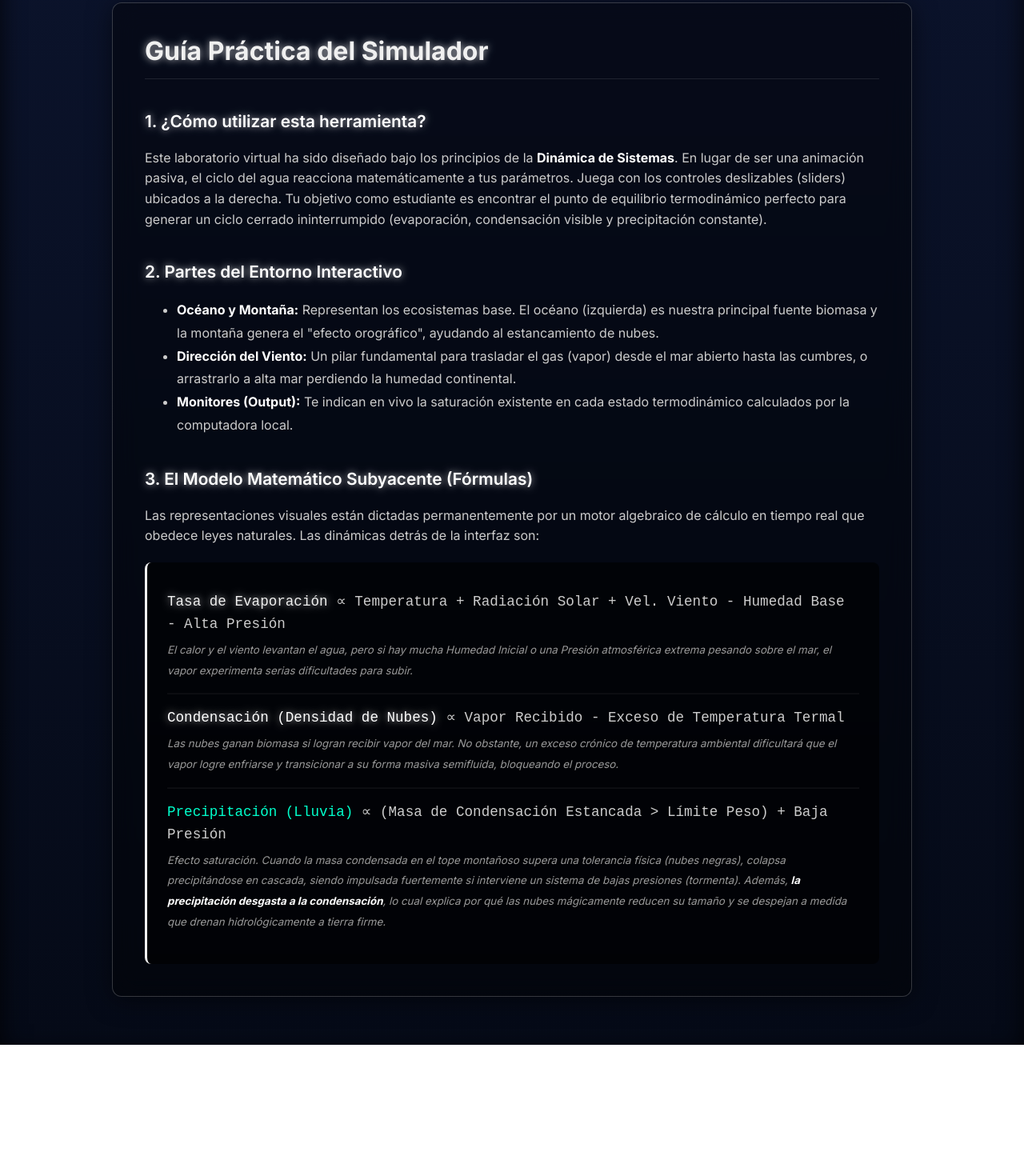
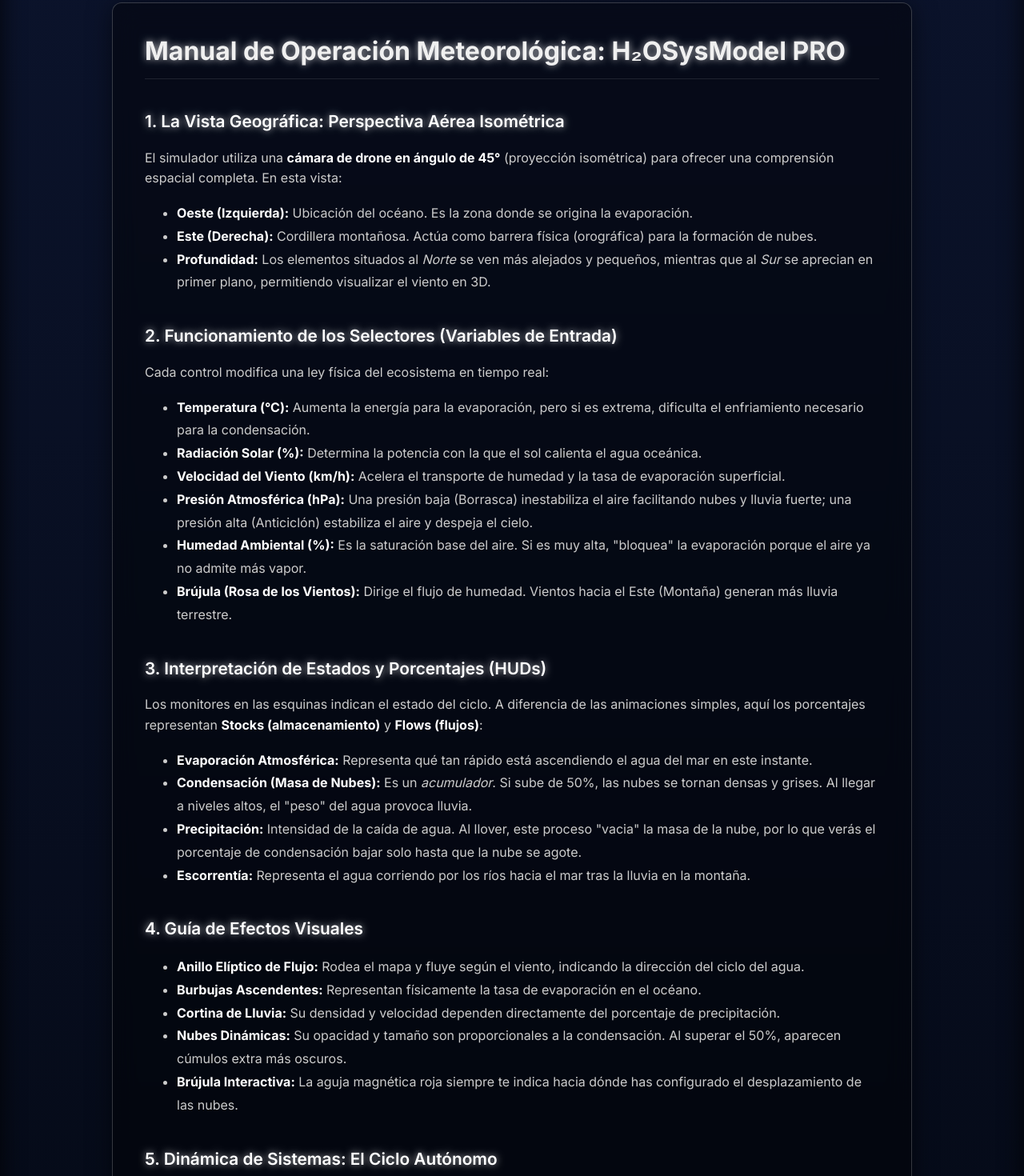
Before and after one commit to CrisAguirre/watercycle, an Angular app: page /simulation in a window 1280 px wide. Shown: the part 860-2330 px from the top of the page at 80% size. Before the commit the page ends 2166 px from the top, so only its background shows below. Built offline with nearby package versions, Linux system fonts and the light colour scheme.

Commit message:
uppdate use steps

```diff
--- a/src/app/components/simulation/simulation.component.html
+++ b/src/app/components/simulation/simulation.component.html
@@ -202,41 +202,59 @@
   </div>
 </div>
 
-  <!-- Pie de página: Guía Dinámica -->
+  <!-- Pie de página: Guía de Usuario y Taller Meteorológico -->
   <footer class="educational-guide">
     <div class="guide-content glass-panel">
-      <h2 class="text-neon-blue">Guía Práctica del Simulador</h2>
+      <h2 class="text-neon-blue">Manual de Operación Meteorológica: H₂OSysModel PRO</h2>
 
       <section>
-        <h3 class="text-neon-purple mt-4">1. ¿Cómo utilizar esta herramienta?</h3>
-        <p>Este laboratorio virtual ha sido diseñado bajo los principios de la <strong>Dinámica de Sistemas</strong>. En lugar de ser una animación pasiva, el ciclo del agua reacciona matemáticamente a tus parámetros. Juega con los controles deslizables (sliders) ubicados a la derecha. Tu objetivo como estudiante es encontrar el punto de equilibrio termodinámico perfecto para generar un ciclo cerrado ininterrumpido (evaporación, condensación visible y precipitación constante).</p>
-      </section>
-
-      <section>
-        <h3 class="text-neon-purple mt-4">2. Partes del Entorno Interactivo</h3>
+        <h3 class="text-neon-purple mt-4">1. La Vista Geográfica: Perspectiva Aérea Isométrica</h3>
+        <p>El simulador utiliza una <strong>cámara de drone en ángulo de 45°</strong> (proyección isométrica) para ofrecer una comprensión espacial completa. En esta vista:</p>
         <ul>
-          <li><strong>Océano y Montaña:</strong> Representan los ecosistemas base. El océano (izquierda) es nuestra principal fuente biomasa y la montaña genera el "efecto orográfico", ayudando al estancamiento de nubes.</li>
-          <li><strong>Dirección del Viento:</strong> Un pilar fundamental para trasladar el gas (vapor) desde el mar abierto hasta las cumbres, o arrastrarlo a alta mar perdiendo la humedad continental.</li>
-          <li><strong>Monitores (Output):</strong> Te indican en vivo la saturación existente en cada estado termodinámico calculados por la computadora local.</li>
+          <li><strong>Oeste (Izquierda):</strong> Ubicación del océano. Es la zona donde se origina la evaporación.</li>
+          <li><strong>Este (Derecha):</strong> Cordillera montañosa. Actúa como barrera física (orográfica) para la formación de nubes.</li>
+          <li><strong>Profundidad:</strong> Los elementos situados al <em>Norte</em> se ven más alejados y pequeños, mientras que al <em>Sur</em> se aprecian en primer plano, permitiendo visualizar el viento en 3D.</li>
         </ul>
       </section>
 
       <section>
-        <h3 class="text-neon-purple mt-4">3. El Modelo Matemático Subyacente (Fórmulas)</h3>
-        <p>Las representaciones visuales están dictadas permanentemente por un motor algebraico de cálculo en tiempo real que obedece leyes naturales. Las dinámicas detrás de la interfaz son:</p>
+        <h3 class="text-neon-purple mt-4">2. Funcionamiento de los Selectores (Variables de Entrada)</h3>
+        <p>Cada control modifica una ley física del ecosistema en tiempo real:</p>
+        <ul>
+          <li><strong>Temperatura (°C):</strong> Aumenta la energía para la evaporación, pero si es extrema, dificulta el enfriamiento necesario para la condensación.</li>
+          <li><strong>Radiación Solar (%):</strong> Determina la potencia con la que el sol calienta el agua oceánica.</li>
+          <li><strong>Velocidad del Viento (km/h):</strong> Acelera el transporte de humedad y la tasa de evaporación superficial.</li>
+          <li><strong>Presión Atmosférica (hPa):</strong> Una presión baja (Borrasca) inestabiliza el aire facilitando nubes y lluvia fuerte; una presión alta (Anticiclón) estabiliza el aire y despeja el cielo.</li>
+          <li><strong>Humedad Ambiental (%):</strong> Es la saturación base del aire. Si es muy alta, "bloquea" la evaporación porque el aire ya no admite más vapor.</li>
+          <li><strong>Brújula (Rosa de los Vientos):</strong> Dirige el flujo de humedad. Vientos hacia el Este (Montaña) generan más lluvia terrestre.</li>
+        </ul>
+      </section>
 
-        <div class="math-box">
-          <p class="formula"><span class="text-neon-blue">Tasa de Evaporación</span> ∝ Temperatura + Radiación Solar + Vel. Viento - Humedad Base - Alta Presión</p>
-          <p class="expl"><small>El calor y el viento levantan el agua, pero si hay mucha Humedad Inicial o una Presión atmosférica extrema pesando sobre el mar, el vapor experimenta serias dificultades para subir.</small></p>
-          <hr class="separator">
+      <section>
+        <h3 class="text-neon-purple mt-4">3. Interpretación de Estados y Porcentajes (HUDs)</h3>
+        <p>Los monitores en las esquinas indican el estado del ciclo. A diferencia de las animaciones simples, aquí los porcentajes representan <strong>Stocks (almacenamiento)</strong> y <strong>Flows (flujos)</strong>:</p>
+        <ul>
+          <li><strong>Evaporación Atmosférica:</strong> Representa qué tan rápido está ascendiendo el agua del mar en este instante.</li>
+          <li><strong>Condensación (Masa de Nubes):</strong> Es un <em>acumulador</em>. Si sube de 50%, las nubes se tornan densas y grises. Al llegar a niveles altos, el "peso" del agua provoca lluvia.</li>
+          <li><strong>Precipitación:</strong> Intensidad de la caída de agua. Al llover, este proceso "vacia" la masa de la nube, por lo que verás el porcentaje de condensación bajar solo hasta que la nube se agote.</li>
+          <li><strong>Escorrentía:</strong> Representa el agua corriendo por los ríos hacia el mar tras la lluvia en la montaña.</li>
+        </ul>
+      </section>
 
-          <p class="formula"><span class="text-neon-purple">Condensación (Densidad de Nubes)</span> ∝ Vapor Recibido - Exceso de Temperatura Termal</p>
-          <p class="expl"><small>Las nubes ganan biomasa si logran recibir vapor del mar. No obstante, un exceso crónico de temperatura ambiental dificultará que el vapor logre enfriarse y transicionar a su forma masiva semifluida, bloqueando el proceso.</small></p>
-          <hr class="separator">
+      <section>
+        <h3 class="text-neon-purple mt-4">4. Guía de Efectos Visuales</h3>
+        <ul>
+          <li><strong>Anillo Elíptico de Flujo:</strong> Rodea el mapa y fluye según el viento, indicando la dirección del ciclo del agua.</li>
+          <li><strong>Burbujas Ascendentes:</strong> Representan físicamente la tasa de evaporación en el océano.</li>
+          <li><strong>Cortina de Lluvia:</strong> Su densidad y velocidad dependen directamente del porcentaje de precipitación.</li>
+          <li><strong>Nubes Dinámicas:</strong> Su opacidad y tamaño son proporcionales a la condensación. Al superar el 50%, aparecen cúmulos extra más oscuros.</li>
+          <li><strong>Brújula Interactiva:</strong> La aguja magnética roja siempre te indica hacia dónde has configurado el desplazamiento de las nubes.</li>
+        </ul>
+      </section>
 
-          <p class="formula"><span style="color:#00ffcc">Precipitación (Lluvia)</span> ∝ (Masa de Condensación Estancada > Límite Peso) + Baja Presión</p>
-          <p class="expl"><small>Efecto saturación. Cuando la masa condensada en el tope montañoso supera una tolerancia física (nubes negras), colapsa precipitándose en cascada, siendo impulsada fuertemente si interviene un sistema de bajas presiones (tormenta). Además, <strong>la precipitación desgasta a la condensación</strong>, lo cual explica por qué las nubes mágicamente reducen su tamaño y se despejan a medida que drenan hidrológicamente a tierra firme.</small></p>
-        </div>
+      <section>
+        <h3 class="text-neon-purple mt-4">5. Dinámica de Sistemas: El Ciclo Autónomo</h3>
+        <p>Si dejas de mover los controles, el simulador seguirá funcionando. Verás cómo las nubes se cargan lentamente, se oscurecen al llenarse, descargan lluvia hasta vaciarse y vuelven a empezar el ciclo, comportándose como un verdadero <strong>ecosistema vivo y autorregulado</strong>.</p>
       </section>
     </div>
   </footer>
```
